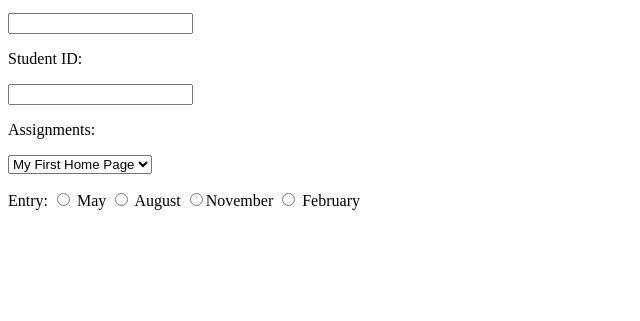
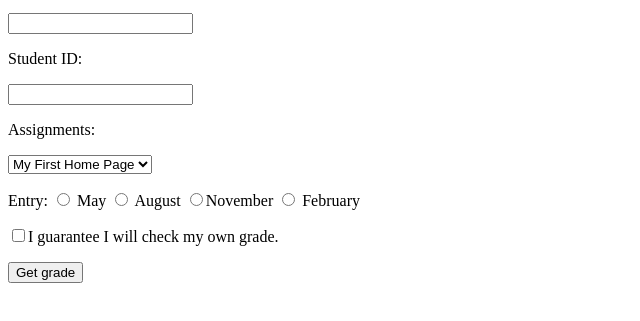
Before and after one commit to egy10/cs472, a plain HTML site: page Grade/grade.html in a window 1280 px wide. Shown: the part 101-422 px from the top of the page, without its empty margins (0-640 px from the left). Drawn offline with Linux system fonts and the light colour scheme.

Commit message:
Update grade.html

```diff
--- a/Grade/grade.html
+++ b/Grade/grade.html
@@ -32,8 +32,12 @@
                 </label> <label id="november"> <input type="radio" name="entry" value="checked" required/>November</label>
                 <label id="february"> <input type="radio" name="entry" value="checked" required/> February</label>
             </p>
-
         </div>
+        <p>
+            <input type="checkbox" id="validate" name="validate"><label
+                for="validate">I guarantee I will check my own grade.</label>
+        </p>
+        <input type="submit" value="Get grade" name="get" />
     </form>
 </body>
 
```
